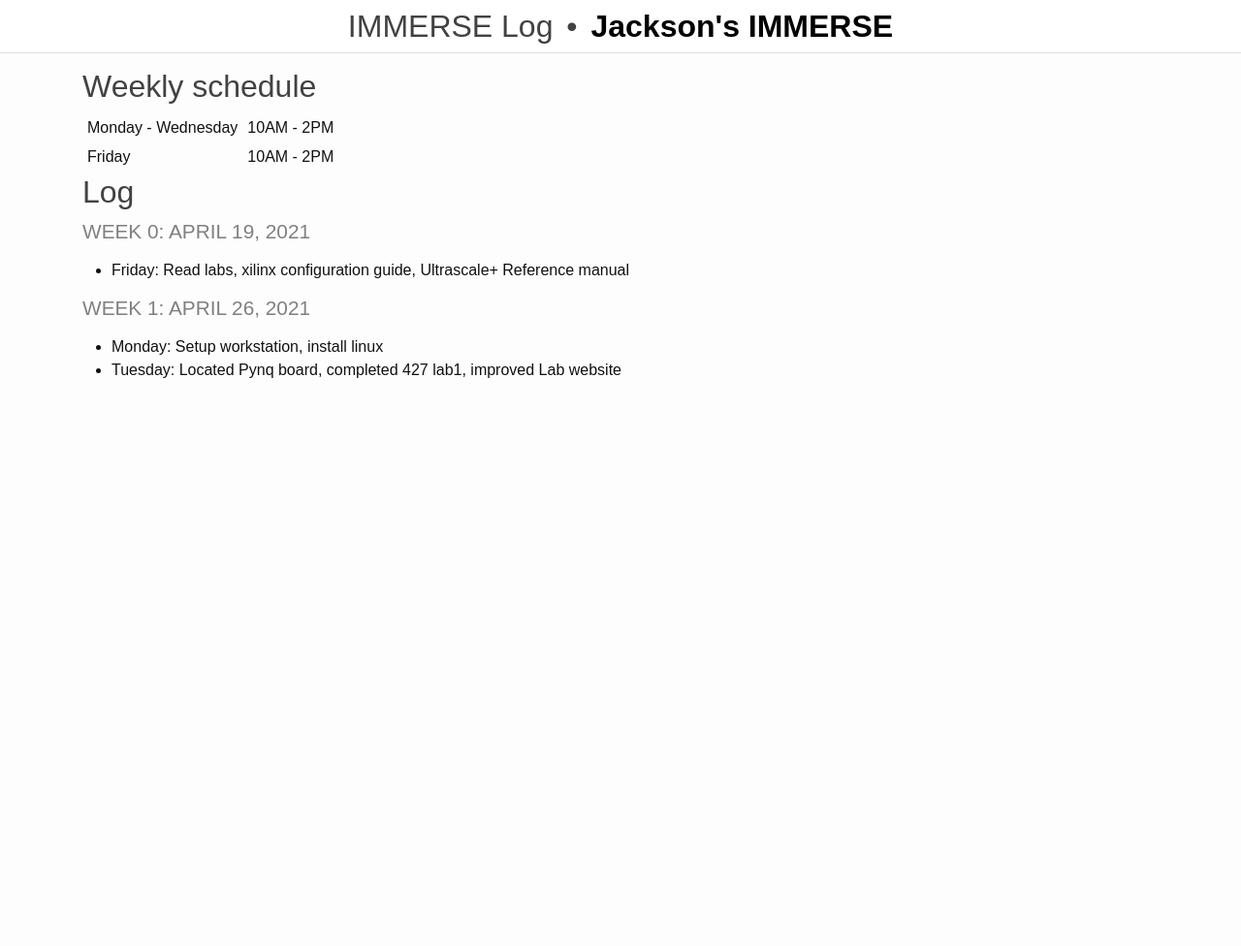
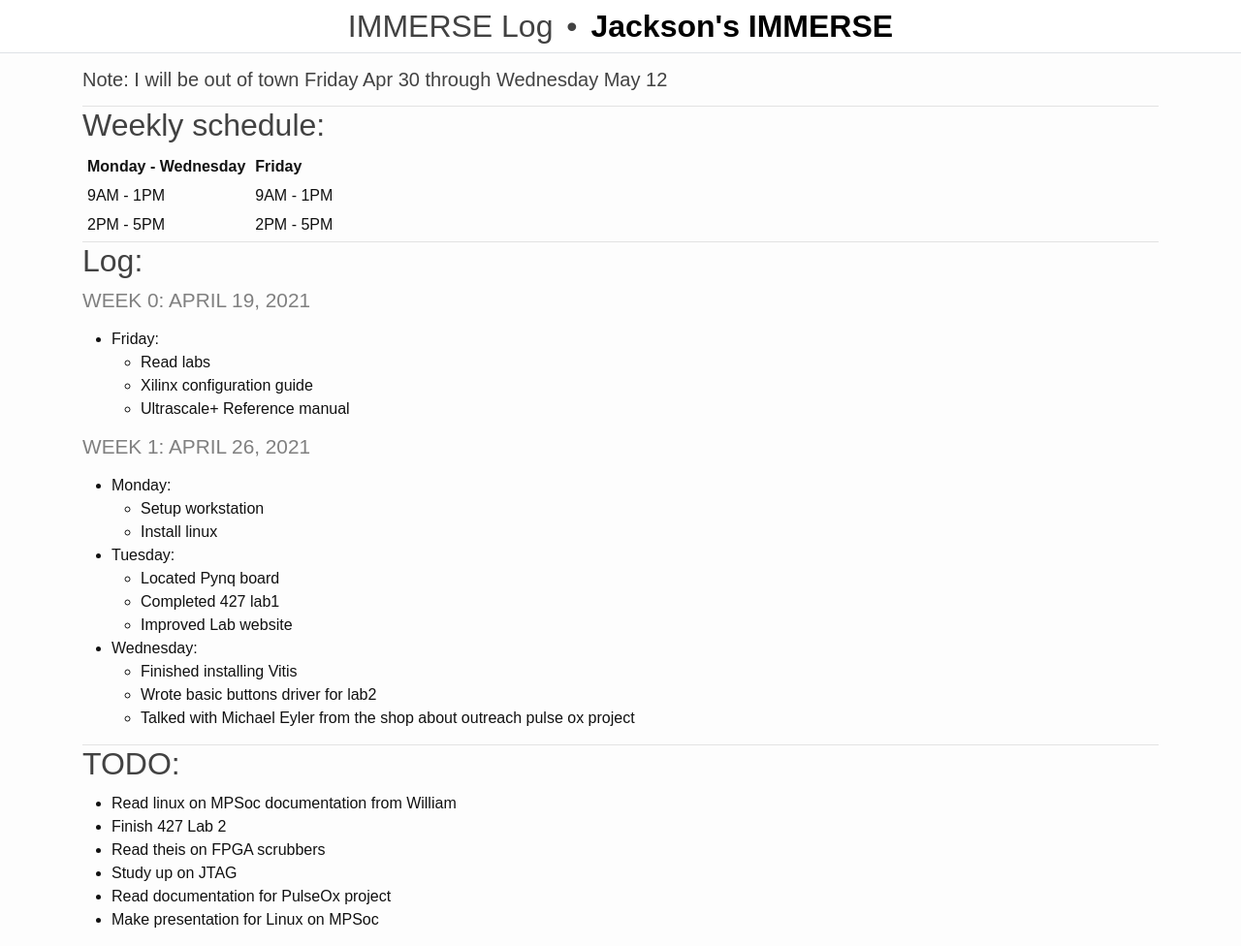
Before and after one commit to rjsmith1999/IMMERSE, a Jekyll site: the page built from _pages/log.md, in a window 1280 px wide and 976 px high. Shown: the whole window at 97% size. Built offline with Jekyll 4.4.1, drawn with Linux system fonts in a browser that asks for light colours.

Commit message:
Update's to log

```diff
--- a/_pages/log.md
+++ b/_pages/log.md
@@ -3,23 +3,48 @@ layout: default
 title: IMMERSE Log
 ---
 
-## Weekly schedule
+##### Note: I will be out of town Friday Apr 30 through Wednesday May 12
 
+-------------------
+## Weekly schedule:
+
+|  Monday - Wednesday |   Friday   |
 | ------------------- | ---------- |
-| Monday - Wednesday  | 10AM - 2PM |
-| Friday              | 10AM - 2PM |
+|    9AM - 1PM        | 9AM - 1PM  |
+|    2PM - 5PM        | 2PM - 5PM  |
 
-## Log
+-------------------
+## Log:
 
 ### Week 0: April 19, 2021
 
-* **Friday**: Read labs, xilinx configuration guide, Ultrascale+ Reference manual
+* **Friday**:
+  - Read labs
+  - Xilinx configuration guide
+  - Ultrascale+ Reference manual
 
 ### Week 1: April 26, 2021
 
-* **Monday**: Setup workstation, install linux
-* **Tuesday**: Located Pynq board, completed 427 lab1, improved Lab website
+* **Monday**:
+  - Setup workstation
+  - Install linux
+* **Tuesday**:
+  - Located Pynq board
+  - Completed 427 lab1
+  - Improved Lab website
+* **Wednesday**:
+  - Finished installing Vitis
+  - Wrote basic buttons driver for lab2
+  - Talked with Michael Eyler from the shop about outreach pulse ox project
 
-<!-- * **Wednesday**:
-* **Thursday**:
+<!-- * **Thursday**:
 * **Friday**: -->
+
+-------------------
+## TODO:
+- Read linux on MPSoc documentation from William
+- Finish 427 Lab 2
+- Read theis on FPGA scrubbers
+- Study up on JTAG
+- Read documentation for PulseOx project
+- Make presentation for Linux on MPSoc
```
